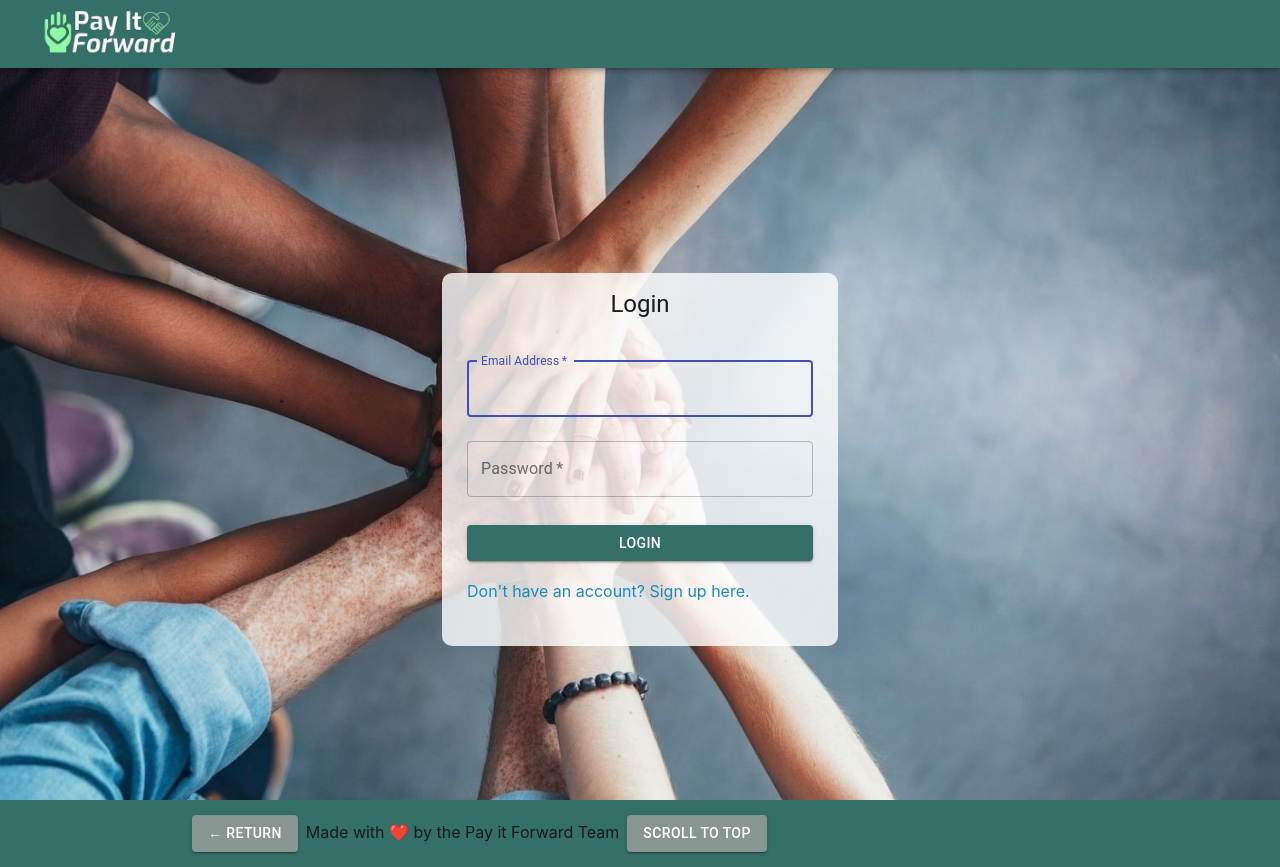
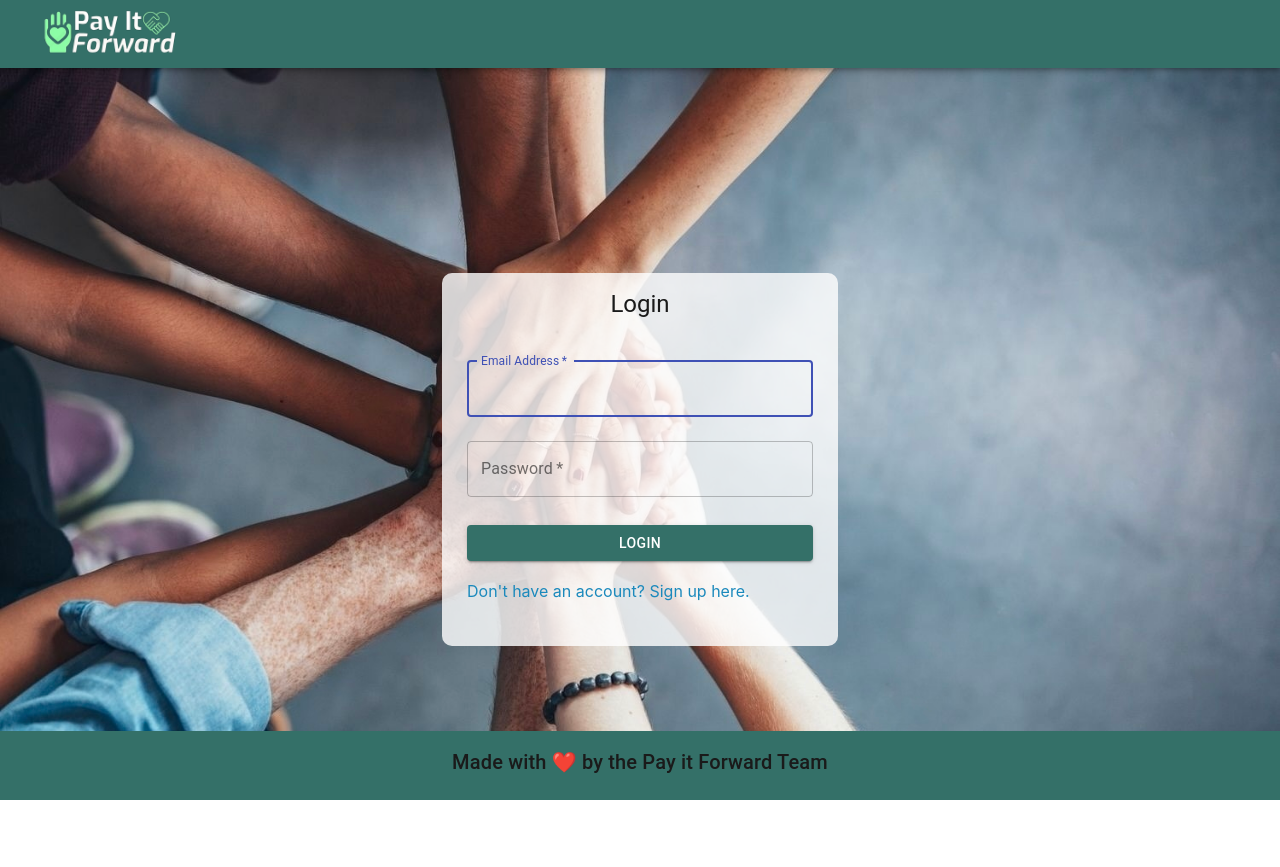
Before and after one commit to chandraucb/payitforward, a React (Create React App) app in the folder client/: page /Home in a window 1280 px wide. After the commit the page ends 800 px from the top, so only its background shows below. Built offline with nearby package versions, Linux system fonts and the light colour scheme.

Commit message:
Home page css change to resolve errors

```diff
--- a/client/src/components/Footer/index.js
+++ b/client/src/components/Footer/index.js
@@ -7,6 +7,9 @@ const useStyles = makeStyles((theme) => ({
   footer: {
     backgroundColor: '#347068',
     padding: '15px',
+    position: 'fixed',
+    width: '100vw',
+    bottom: 0,
   },
   button: {
     margin: theme.spacing(0, 1),
@@ -33,17 +36,7 @@ const Footer = () => {
   return (
     <footer className={classes.footer}>
       <Container maxWidth="md" className='container'>
-        {location.pathname !== '/' && (
-          <Button
-            variant="contained"
-            color="primary"
-            className={classes.button}
-            onClick={handleReturn}
-          >
-            &larr; Return
-          </Button>
-        )}
-        <Typography variant="h7" align="center" gutterBottom>
+        <Typography variant="h6" align="center" gutterBottom>
           Made with{' '}
           <span
             className="emoji"
@@ -55,14 +48,6 @@ const Footer = () => {
           </span>{' '}
           by the Pay it Forward Team
         </Typography>
-        <Button
-          variant="contained"
-          color="primary"
-          className={classes.button}
-          onClick={handleClickToTop}
-        >
-          Scroll to Top
-        </Button>
       </Container >
     </footer>
   );
--- a/client/src/pages/Home.js
+++ b/client/src/pages/Home.js
@@ -7,31 +7,14 @@ import { QUERY_MATCHUPS } from '../utils/queries';
 import { Scheduler } from "@aldabil/react-scheduler";
 
 const Home = () => {
-  const { data } = useQuery(QUERY_MATCHUPS);
-  const matchupList = data?.matchups || [];
+  //const { data } = useQuery(QUERY_MATCHUPS);
+  //const matchupList = data?.matchups || [];
 
   return (
     <div className="card bg-white card-rounded w-50">
       <div className="card-header bg-dark text-center">
-        <h1>Events Calendar</h1>
+          <h1>Events Calendar</h1>
       </div>
-      {/* <Scheduler
-  view="month"
-  events={[
-    {
-      event_id: 1,
-      title: "Event 1",
-      start: new Date("2023/10/2 09:30"),
-      end: new Date("2023/10/6 10:30"),
-    },
-    {
-      event_id: 2,
-      title: "Event 2",
-      start: new Date("2023/10/14 10:00"),
-      end: new Date("2023/10/14 11:00"),
-    },
-  ]}
-/> */}
     </div>
   );
 };
```
